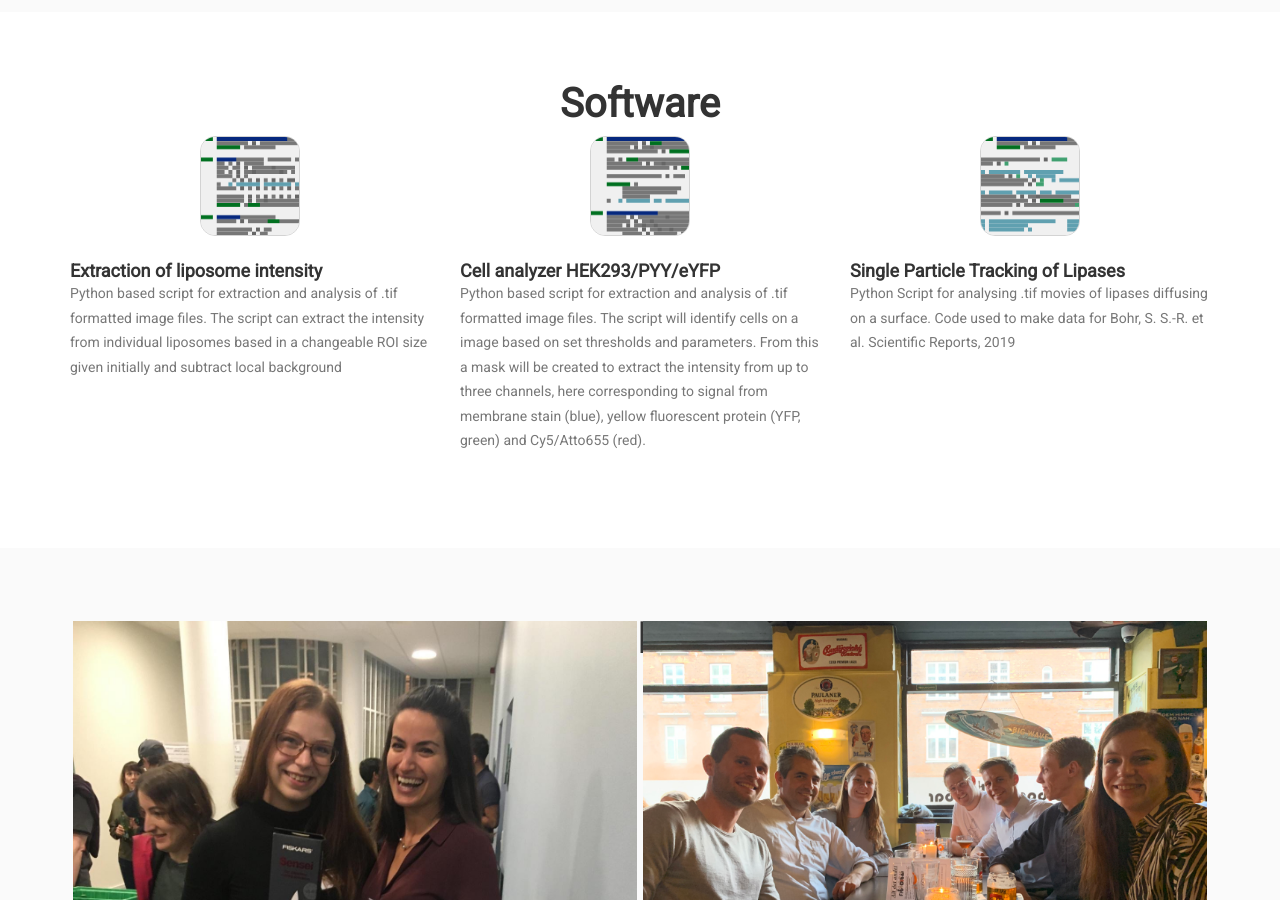
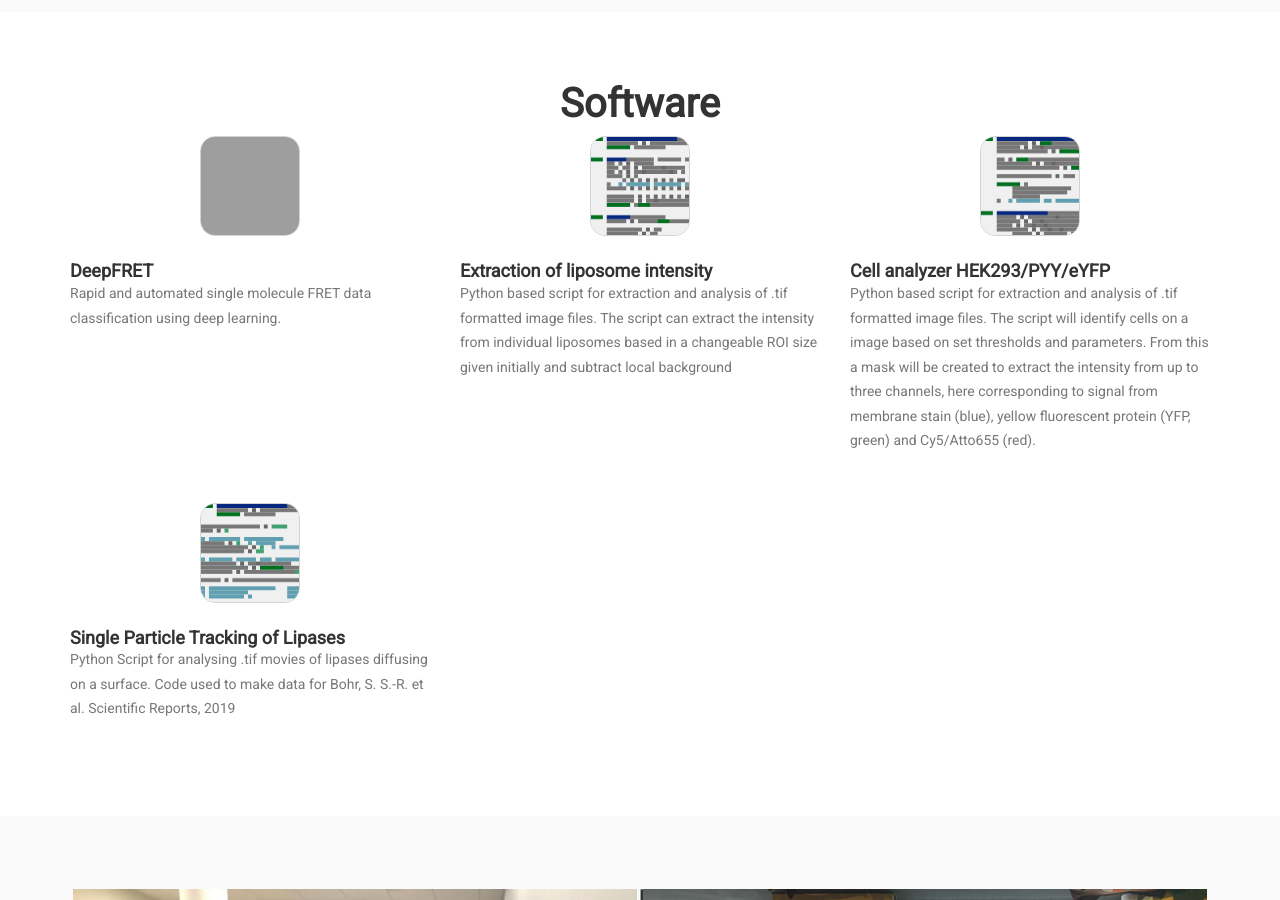
Before and after one commit to hatzakislab/hatzakislab.github.io, a Jekyll site: the page built from index.md, in a window 1280 px wide and 900 px high, scrolled down 4066 px. Built offline with Jekyll 4.4.1, drawn with Linux system fonts in a browser that asks for light colours; some web fonts are replaced; comment, search, counter and statistics services are not loaded; some of the changed text lies outside the part shown; grey boxes are pictures that could not be loaded.

Commit message:
added deepfret software, not publication

```diff
--- a/_data/software.yml
+++ b/_data/software.yml
@@ -1,6 +1,11 @@
 # 1. Add software/script to /assets/scripts
 # 2. Run __generate_maps.py to auto-generate an icon for the script, or get creative
 # 3. Add desired info below, and check with the layout before pushing changes
+
+- name: "DeepFRET"
+  desc: "Rapid and automated single molecule FRET data classification using deep learning."
+  link: "DeepFRET-GUI"
+  img: "deepfret.png"
 
 - name: "Extraction of liposome intensity"
   desc: "Python based script for extraction and analysis of .tif formatted image files. The script can extract the intensity from individual liposomes based in a changeable ROI size given initially and subtract local background"
--- a/_includes/nav.html
+++ b/_includes/nav.html
@@ -30,6 +30,9 @@
                     <a class="page-scroll" href="#publications">Publications</a>
                 </li>
                 <li>
+                    <a href="https://nano.ku.dk/english/research/nanoenzymes/">Nano-Science Center Webpage</a>
+                </li>
+                <li>
                     <a class="page-scroll" href="#software">Software</a>
                 </li>
                 <li>
--- a/_includes/projects.html
+++ b/_includes/projects.html
@@ -5,7 +5,7 @@
     <div class="container">
         <div class="row">
             <div class="col-lg-12 text-center">
-                <h2 class="section-heading">Projects</h2>
+                <h2 class="section-heading">Select Projects</h2>
                 <br>
             </div>
         </div>
--- a/_includes/publications.html
+++ b/_includes/publications.html
@@ -9,9 +9,10 @@
             {% for publication in site.data.publications %}
             <div class="col-xs-12 col-md-4">
                 <p>
-                    <a href="http://doi.org/{{ publication.doi }}">{{publication.title}}.</a><br>
+                <a href="http://doi.org/{{ publication.doi }}">{{publication.title}}.</a><br>
+                <div data-badge-popover="right" data-badge-type="donut" data-doi="{{ publication.doi }}" data-hide-no-mentions="true" class="altmetric-embed"></div>
                     {{publication.author}}<em> {{publication.journal}}</em> {{publication.pages}} ({{publication.year}})
-                    <div data-badge-popover="right" data-badge-type="donut" data-doi="{{ publication.doi }}" data-hide-no-mentions="true" class="altmetric-embed"></div>
+                <br><br>
                 </p>
             </div>
             {% endfor %}
```
